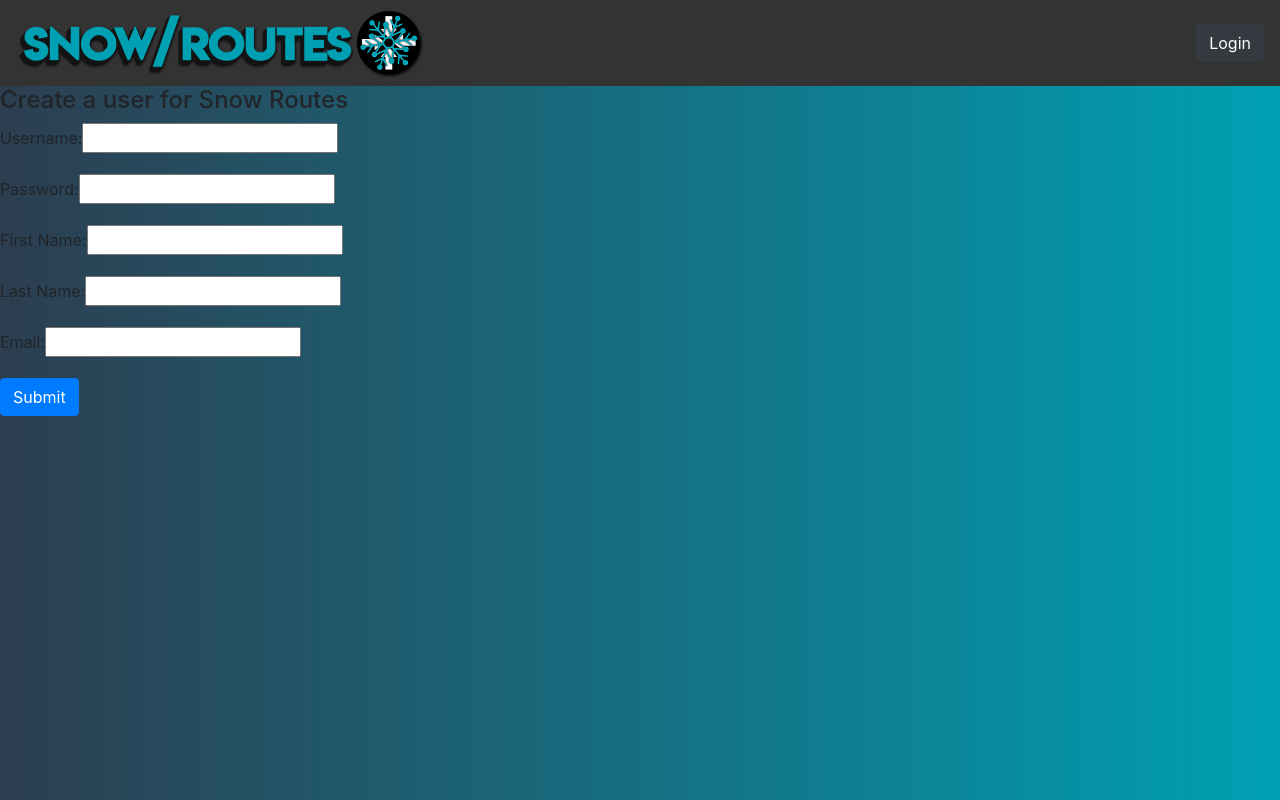
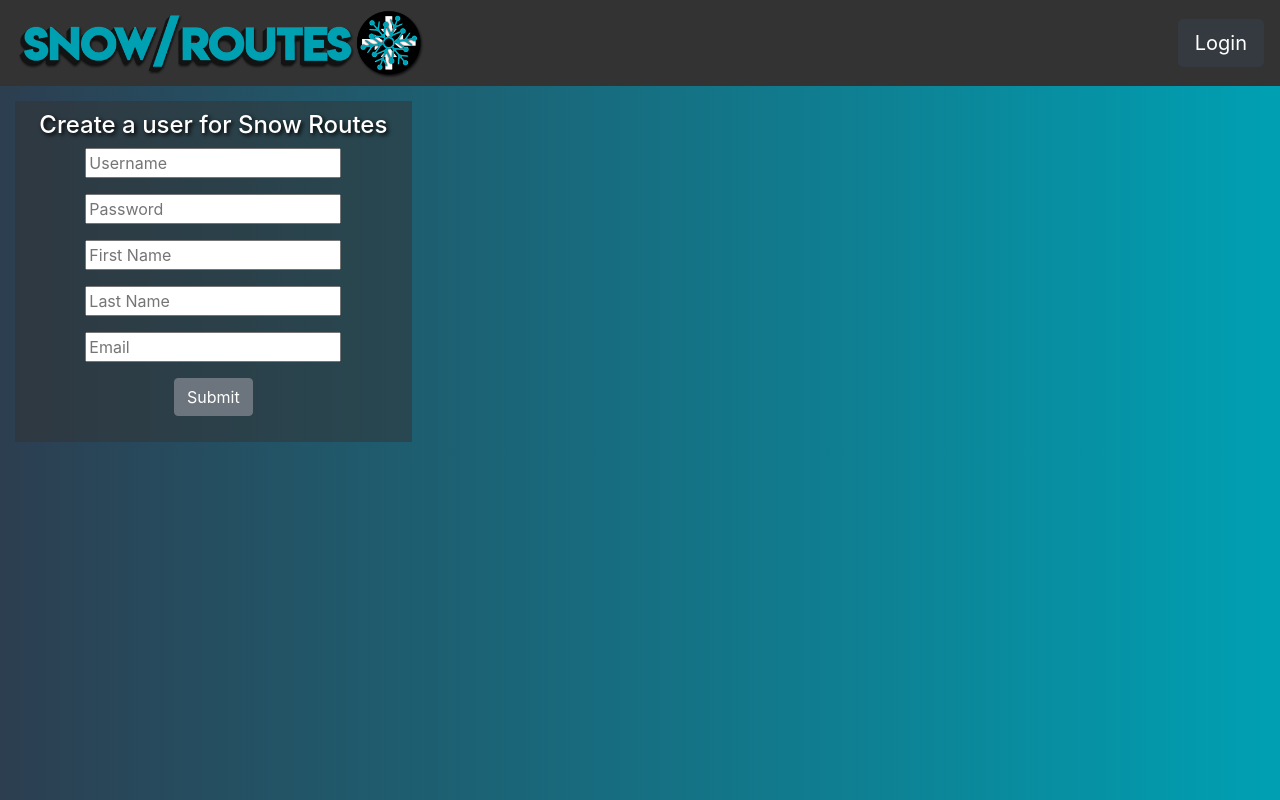
Before and after one commit to jmihalsky/Project3, a React (Create React App) app in the folder client/: page /signup in a window 1280 px wide. Built offline with nearby package versions, Linux system fonts and the light colour scheme; what google-maps-react would draw is missing.

Commit message:
update login and signup style

```diff
--- a/client/src/components/Nav/index.js
+++ b/client/src/components/Nav/index.js
@@ -19,7 +19,7 @@ const Nav = props => (
             href="/login"
             style={{ color: "white", textDecoration: "none", fontSize: "16px" }}
           >
-            <button className="btn btn-dark">Login</button>
+            <button className="btn btn-dark btn-lg">Login</button>
           </a>
         </li>
       </ul>
--- a/client/src/components/login/index.js
+++ b/client/src/components/login/index.js
@@ -2,33 +2,36 @@
 import React, { Component } from "react";
 import { Redirect } from "react-router-dom";
 import API from "../../utils/API";
+import Container from "../Container";
+import Row from "../Row";
+import Col from "../Col";
 
 class UsrLogin extends Component {
-    constructor(){
-        super()
+  constructor() {
+    super();
     this.state = {
       user_name: "",
       pword: "",
       redirectTo: null
-        }
+    };
     this.handleSubmit = this.handleSubmit.bind(this);
     this.handleChange = this.handleChange.bind(this);
   }
 
-    handleChange(event){
+  handleChange(event) {
     this.setState({ [event.target.name]: event.target.value });
   }
 
-    handleSubmit(event){
+  handleSubmit(event) {
     event.preventDefault();
     var UserInfo = {
       user_name: this.state.user_name,
       pword: this.state.pword
     };
-        API.loginUser(UserInfo).then(response => {
+    API.loginUser(UserInfo)
+      .then(response => {
         console.log(response);
-            if (response.status === 200)
-            {
+        if (response.status === 200) {
           this.props.updateUser({
             loggedIn: true,
             user_name: response.data.user_name
@@ -37,36 +40,69 @@ class UsrLogin extends Component {
             redirectTo: "/profile"
           });
         }
-        }).catch(error => {
+      })
+      .catch(error => {
         console.log(error);
-        })
+      });
   }
 
   render() {
-        if (this.state.redirectTo)
-        {
-            return <Redirect to={{ pathname: this.state.redirectTo }}/>
-        }
-        else
-        {
+    if (this.state.redirectTo) {
+      return <Redirect to={{ pathname: this.state.redirectTo }} />;
+    } else {
       return (
-                <div>
+        <Container>
+          <Row>
+            <Col size="md-4">
+              <div
+                style={{
+                  backgroundColor: "rgba(51, 51, 51, 0.5)",
+                  color: "white",
+                  textShadow: "2px 2px 4px #000",
+                  textAlign: "center",
+                  padding: "10px"
+                }}
+              >
                 <h4>Snow Routes User Login</h4>
                 <form className="form-horizontal">
                   <div className="form-group">
-                            <label className="form-label" htmlFor="user_name">Username:</label>
-                            <input className="form-input" type="text" id="user_name" name="user_name" value={this.state.user_name} onChange={this.handleChange}/>
-                        </div>
-                        <div className="form-group">
-                            <label className="form-label" htmlFor="pword">Password:</label>
-                            <input className="form-input" type="password" name="pword" value={this.state.pword} onChange={this.handleChange}/>
-                        </div>
-                        <div className="form-group">
-                            <button className="btn btn-primary" onClick={this.handleSubmit} type="submit">Login</button>
+                    <input
+                      className="form-input"
+                      type="text"
+                      placeholder="Username"
+                      id="user_name"
+                      name="user_name"
+                      value={this.state.user_name}
+                      onChange={this.handleChange}
+                      style={{ marginRight: "5px" }}
+                    />
+                    <input
+                      className="form-input"
+                      type="password"
+                      placeholder="Password"
+                      name="pword"
+                      value={this.state.pword}
+                      onChange={this.handleChange}
+                      style={{ marginRight: "5px" }}
+                    />
+                    <button
+                      className="btn btn-secondary"
+                      onClick={this.handleSubmit}
+                      type="submit"
+                      style={{ marginRight: "5px" }}
+                    >
+                      Login
+                    </button>
                   </div>
                 </form>
+                <a href="/signup">
+                  <button className="btn btn-secondary">Sign Up</button>
+                </a>
               </div>
-            )
+            </Col>
+          </Row>
+        </Container>
+      );
     }
   }
 }
--- a/client/src/components/signup/index.js
+++ b/client/src/components/signup/index.js
@@ -1,10 +1,13 @@
 // user signup component form
 import React, { Component } from "react";
-import API  from "../../utils/API";
+import API from "../../utils/API";
+import Container from "../Container";
+import Row from "../Row";
+import Col from "../Col";
 
 class UsrSignup extends Component {
-    constructor(){
-        super()
+  constructor() {
+    super();
     this.state = {
       user_name: "",
       pword: "",
@@ -12,14 +15,13 @@ class UsrSignup extends Component {
       email: "",
       first_name: "",
       last_name: ""
-
-        }
+    };
     this.handleSubmit = this.handleSubmit.bind(this);
     this.handleChange = this.handleChange.bind(this);
   }
 
   handleChange(event) {
-        this.setState({ [event.target.name]: event.target.value});
+    this.setState({ [event.target.name]: event.target.value });
   }
 
   handleSubmit(event) {
@@ -32,54 +34,106 @@ class UsrSignup extends Component {
       last_name: this.state.last_name
     };
     console.log(newUser);
-        API.createUser(newUser).then(res => {
-            if(!res.data.errmsg)
-            {
-                this.setState({ redirectTo: "/profile"});
-            }
-            else
-            {
+    API.createUser(newUser)
+      .then(res => {
+        if (!res.data.errmsg) {
+          this.setState({ redirectTo: "/profile" });
+        } else {
           console.log("success");
         }
-        }).catch(error => {
+      })
+      .catch(error => {
         console.log(error);
-        })
-
+      });
   }
 
   render() {
-    return(
-        <div className="SignupForm">
+    return (
+      <Container>
+        <Row>
+          <Col size="md-4">
+            <div
+              className="SignupForm"
+              style={{
+                backgroundColor: "rgba(51, 51, 51, 0.5)",
+                color: "white",
+                textShadow: "2px 2px 4px #000",
+                textAlign: "center",
+                padding: "10px"
+              }}
+            >
               <h4>Create a user for Snow Routes</h4>
               <form className="form-horizontal">
                 <div className="form-group">
-                    <label className="form-label" htmlFor="user_name">Username:</label>
-                    <input className="form-input" type="text" id="user_name" name="user_name" value={this.state.user_name} onChange={this.handleChange}/>
+                  <input
+                    className="form-input"
+                    type="text"
+                    placeholder="Username"
+                    id="user_name"
+                    name="user_name"
+                    value={this.state.user_name}
+                    onChange={this.handleChange}
+                  />
                 </div>
                 <div className="form-group">
-                    <label className="form-label" htmlFor="pword">Password:</label>
-                    <input className="form-input" type="password" name="pword" value={this.state.pword} onChange={this.handleChange}/>
+                  <input
+                    className="form-input"
+                    type="password"
+                    placeholder="Password"
+                    name="pword"
+                    value={this.state.pword}
+                    onChange={this.handleChange}
+                  />
                 </div>
                 <div className="form-group">
-                    <label className="form-label" htmlFor="first_name">First Name:</label>
-                    <input className="form-input" type="text" id="first_name" name="first_name" value={this.state.first_name} onChange={this.handleChange}/>
+                  <input
+                    className="form-input"
+                    type="text"
+                    placeholder="First Name"
+                    id="first_name"
+                    name="first_name"
+                    value={this.state.first_name}
+                    onChange={this.handleChange}
+                  />
                 </div>
                 <div className="form-group">
-                    <label className="form-label" htmlFor="lname">Last Name:</label>
-                    <input className="form-input" type="text" id="last_name" name="last_name" value={this.state.last_name} onChange={this.handleChange}/>
+                  <input
+                    className="form-input"
+                    type="text"
+                    placeholder="Last Name"
+                    id="last_name"
+                    name="last_name"
+                    value={this.state.last_name}
+                    onChange={this.handleChange}
+                  />
                 </div>
                 <div className="form-group">
-                    <label className="form-label" htmlFor="email">Email:</label>
-                    <input className="form-input" type="email" id="email" name="email" value={this.state.email} onChange={this.handleChange}/>
+                  <input
+                    className="form-input"
+                    type="email"
+                    placeholder="Email"
+                    id="email"
+                    name="email"
+                    value={this.state.email}
+                    onChange={this.handleChange}
+                  />
                 </div>
                 <div className="form-group">
-                    <button className="btn btn-primary" onClick={this.handleSubmit} type="submit">Submit</button>
+                  <button
+                    className="btn btn-secondary"
+                    onClick={this.handleSubmit}
+                    type="submit"
+                  >
+                    Submit
+                  </button>
                 </div>
               </form>
             </div>
-    )
+          </Col>
+        </Row>
+      </Container>
+    );
   }
-
 }
 
 export default UsrSignup;
```
Lines whose indentation alone changed are shown as unchanged.
